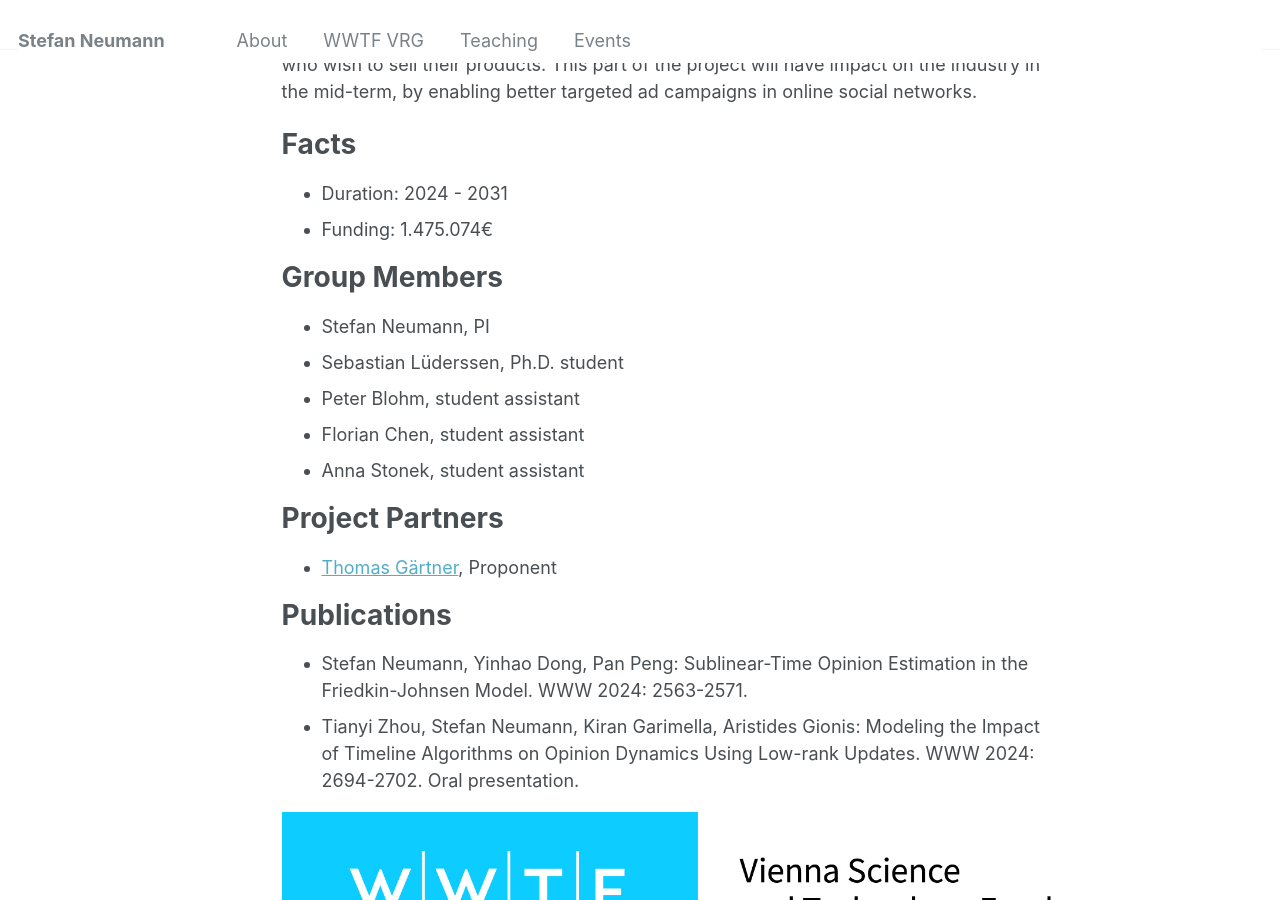
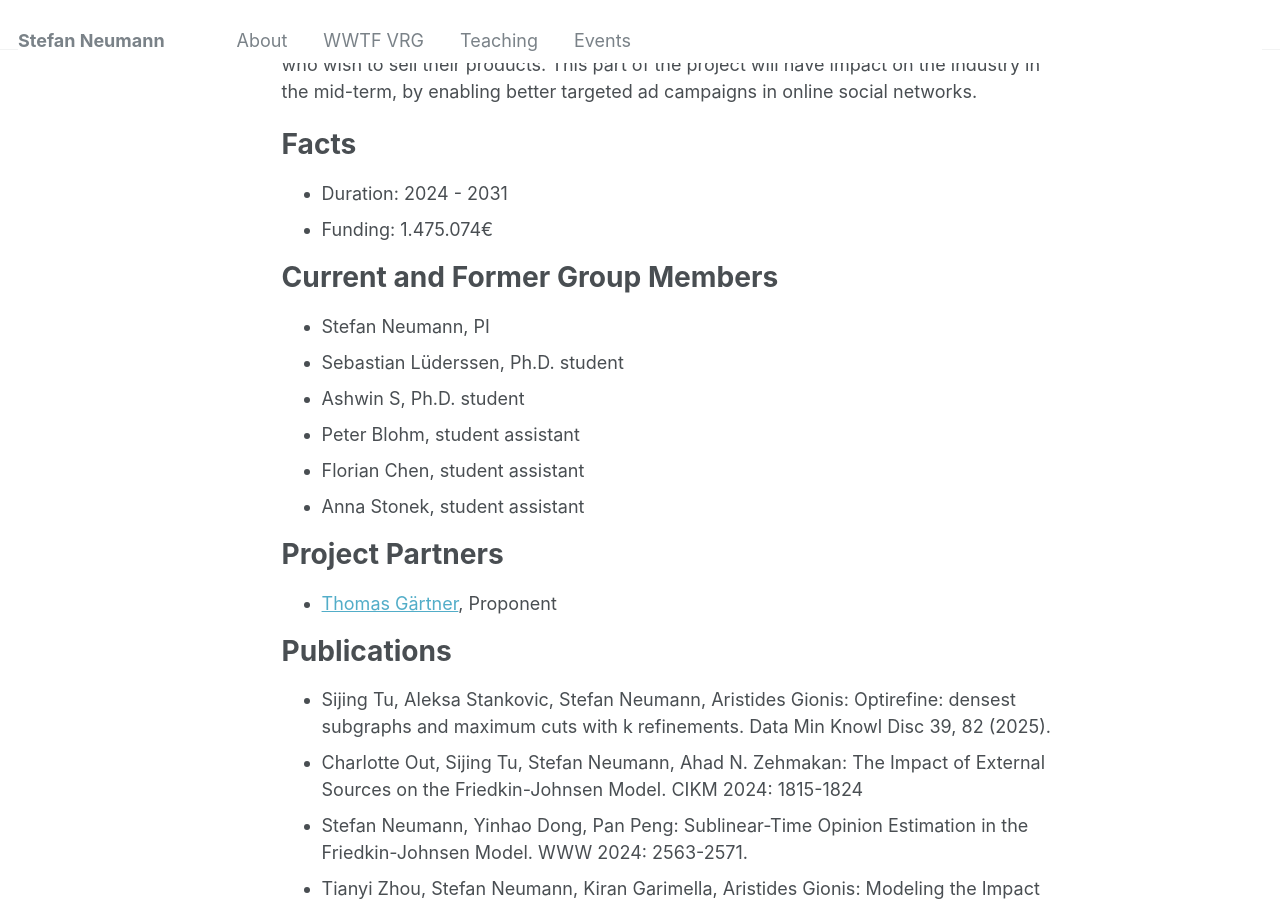
Before and after one commit to StefanResearch/StefanResearch.github.io, a Jekyll site: the page built from _pages/vrg.md, in a window 1280 px wide and 900 px high, scrolled down 955 px. Built offline with Jekyll 4.4.1, drawn with Linux system fonts in a browser that asks for light colours.

Commit message:
Updated VRG publications.

```diff
--- a/_pages/vrg.md
+++ b/_pages/vrg.md
@@ -18,9 +18,10 @@ This project aims to understand the impact of recommender systems in social netw
 - Duration: 2024 - 2031
 - Funding: 1.475.074€
 
-# Group Members
+# Current and Former Group Members
 - Stefan Neumann, PI
 - Sebastian Lüderssen, Ph.D. student
+- Ashwin S, Ph.D. student
 * Peter Blohm, student assistant
 * Florian Chen, student assistant
 * Anna Stonek, student assistant
@@ -29,6 +30,8 @@ This project aims to understand the impact of recommender systems in social netw
 - [Thomas Gärtner](https://thomasgaertner.org), Proponent
 
 # Publications
+- Sijing Tu, Aleksa Stankovic, Stefan Neumann, Aristides Gionis: Optirefine: densest subgraphs and maximum cuts with k refinements. Data Min Knowl Disc 39, 82 (2025).
+- Charlotte Out, Sijing Tu, Stefan Neumann, Ahad N. Zehmakan: The Impact of External Sources on the Friedkin-Johnsen Model. CIKM 2024: 1815-1824
 - Stefan Neumann, Yinhao Dong, Pan Peng: Sublinear-Time Opinion Estimation in the Friedkin-Johnsen Model. WWW 2024: 2563-2571.
 - Tianyi Zhou, Stefan Neumann, Kiran Garimella, Aristides Gionis: Modeling the Impact of Timeline Algorithms on Opinion Dynamics Using Low-rank Updates. WWW 2024: 2694-2702. Oral presentation.
 
```
